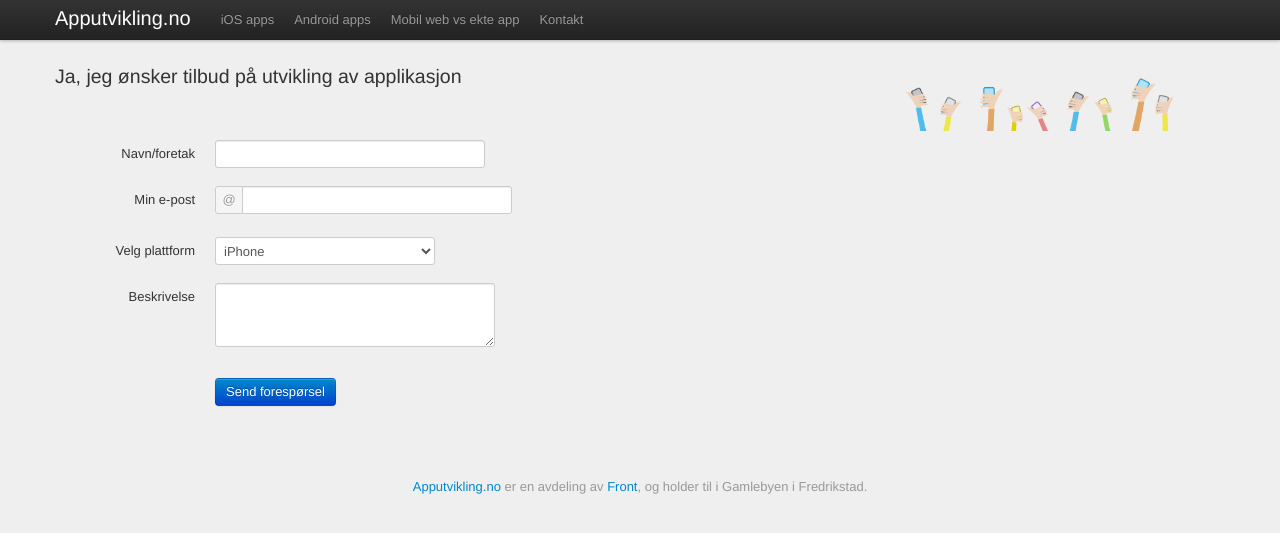
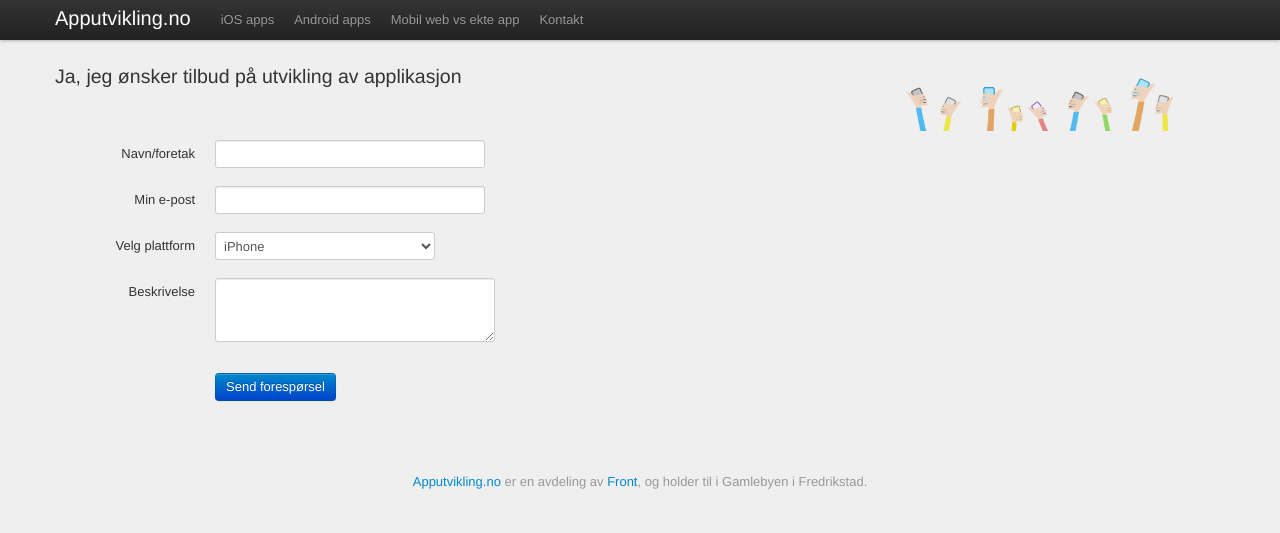
Before and after one commit to front/apputvikling, a Jekyll site: the page built from kontakt/index.html, in a window 1280 px wide. Shown: the top 533 px of the page. Built offline with Jekyll 4.4.1, drawn with Linux system fonts in a browser that asks for light colours; nearby versions of some CDN libraries.

Commit message:
Fix contact form email input

```diff
--- a/index.html
+++ b/index.html
@@ -100,9 +100,7 @@ title: Apputvikling
                   <div class="control-group">
                     <label class="control-label" for="email">Min e-post</label>
                     <div class="controls">
-                      <div class="input-prepend">
-                        <span class="add-on">@</span><input class="span3" size="16" type="email" id="email" name="email">
-                      </div>
+                      <input type="text" class="span3" id="email" name="email">
                     </div>
                   </div>
                   <div class="control-group">
--- a/kontakt/index.html
+++ b/kontakt/index.html
@@ -16,9 +16,7 @@ title: Kontakt oss
           <div class="control-group">
             <label class="control-label" for="email">Min e-post</label>
             <div class="controls">
-              <div class="input-prepend">
-                <span class="add-on">@</span><input class="span3" size="16" type="email" id="email" name="email">
-              </div>
+              <input type="text" class="span3" id="email" name="email">
             </div>
           </div>
           <div class="control-group">
```
Also changed, not shown: _posts/2012-04-03-phonegap.markdown (deleted, +0 -12 lines), 4 other files.
